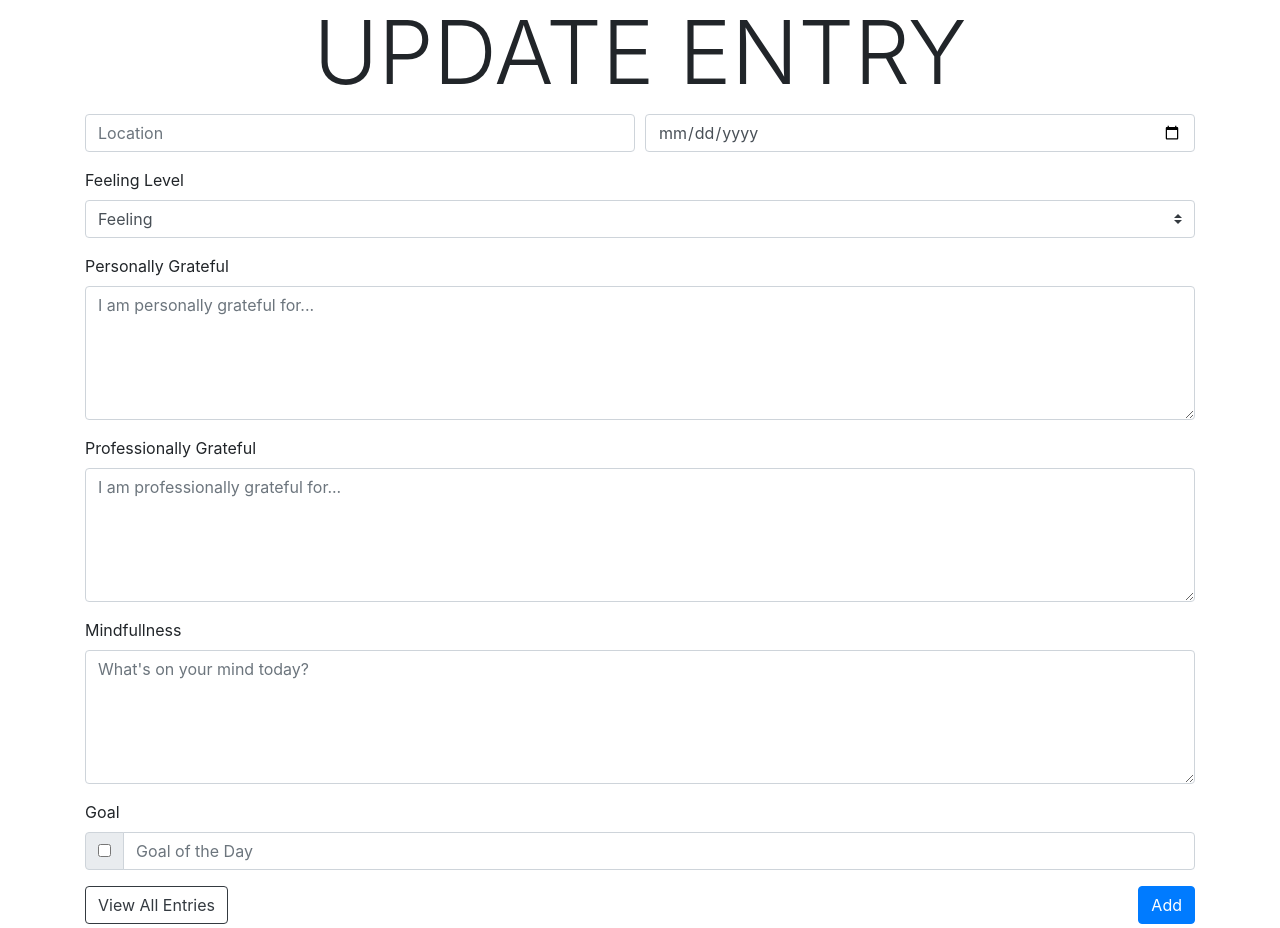
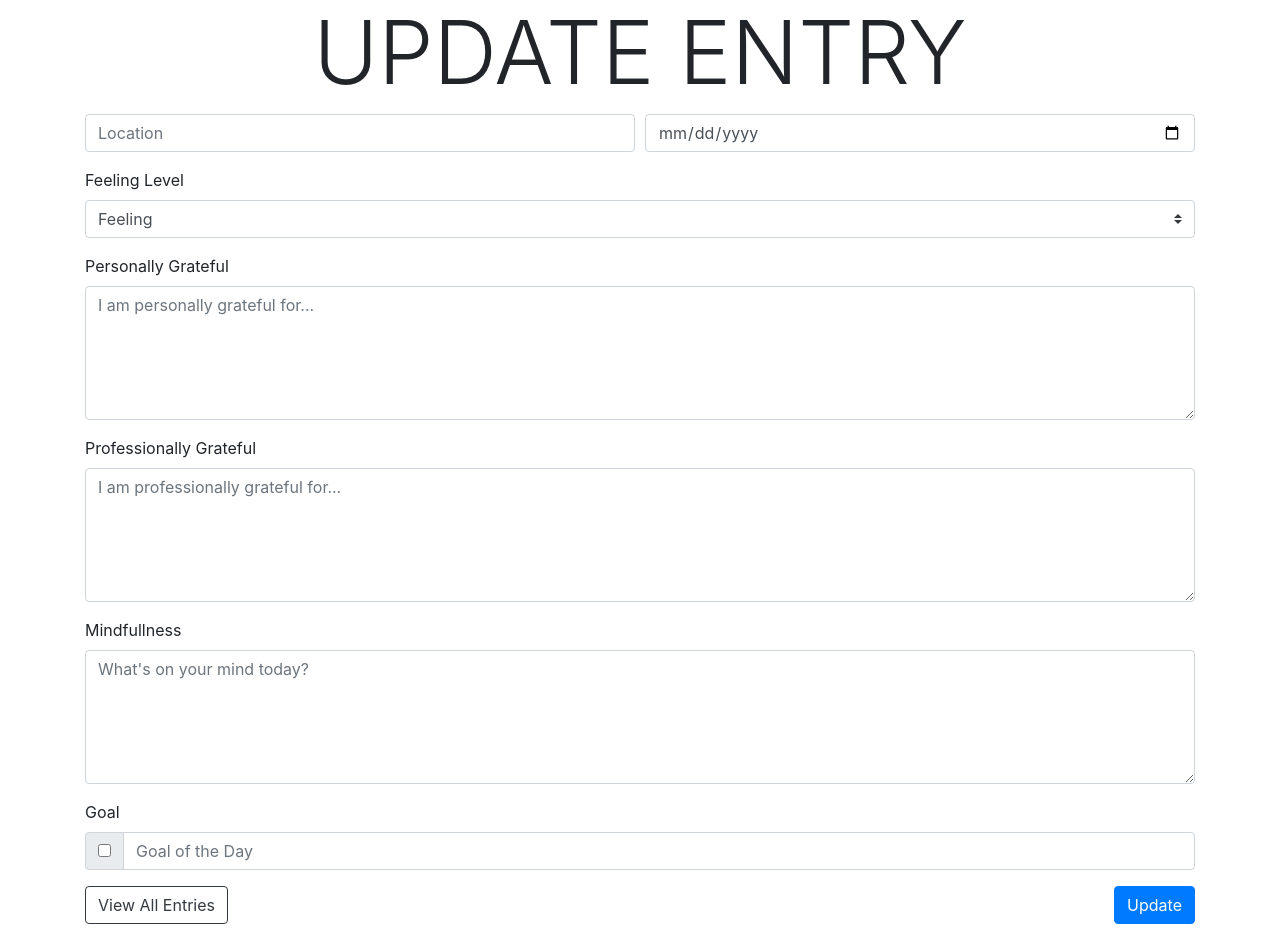
Before and after one commit to Joes-BitGit/journal-pern, a React (Create React App) app in the folder client/: page /entries/1/update in a window 1280 px wide. Built offline with nearby package versions, Linux system fonts and the light colour scheme; no server answers.

Commit message:
Update entries

```diff
--- a/client/src/components/UpdateEntry.jsx
+++ b/client/src/components/UpdateEntry.jsx
@@ -1,12 +1,11 @@
 import React, { useContext, useEffect, useState } from 'react'
-// import { EntriesContext } from '../context/EntriesContext'
+
 import Entries from '../apis/Entries'
-import { useParams } from 'react-router-dom'
+import { useHistory, useParams } from 'react-router-dom'
 
 const UpdateEntry = (props) => {
-  // context access
-  // const { entries } = useContext(EntriesContext)
 
+  let history = useHistory()
   // need to access args
   const { id } = useParams()
   const [when, setWhen] = useState("")
@@ -32,6 +31,36 @@ const UpdateEntry = (props) => {
     }
     fetchData()
   }, [])
+
+  const handleCheck = () => {
+    setGoal(!goal)
+  }
+
+  const handleView = () => {
+    history.push('/entries')
+  }
+
+  const handleUpdate = async (e) => {
+    // prevent page from reloading on any change
+    e.preventDefault()
+
+    try {
+      // id from params
+      const response = await Entries.put(`/${id}`, {
+        time: when,
+        location: where,
+        how: feel,
+        personal,
+        professional,
+        feel: mindful,
+        goal: goal
+      })
+      // console.log(response.data);
+      history.push('/entries')
+    } catch (err) {
+      console.log('Err, Update Entry: ', err);
+    }
+  }
 
   return (
 
@@ -81,7 +110,7 @@ const UpdateEntry = (props) => {
           {/* Goal */}
           <div className="input-group-prepend">
             <div className="input-group-text">
-              <input type="checkbox" checked={goal} />
+              <input type="checkbox" checked={goal} onChange={handleCheck} />
             </div>
           </div>
           <input type="text" className="form-control" placeholder="Goal of the Day" />
@@ -89,10 +118,10 @@ const UpdateEntry = (props) => {
         {/* Buttons */}
         <div className="form-row">
           <div className="col">
-            <button type="submit" className="btn btn-outline-dark" >View All Entries</button>
+            <button type="submit" className="btn btn-outline-dark" onClick={handleView}>View All Entries</button>
           </div>
           <div className="col-auto pb-1">
-            <button type="submit" className="btn btn-primary" >Add</button>
+            <button type="submit" className="btn btn-primary" onClick={handleUpdate}>Update</button>
           </div>
         </div>
       </form>
```
